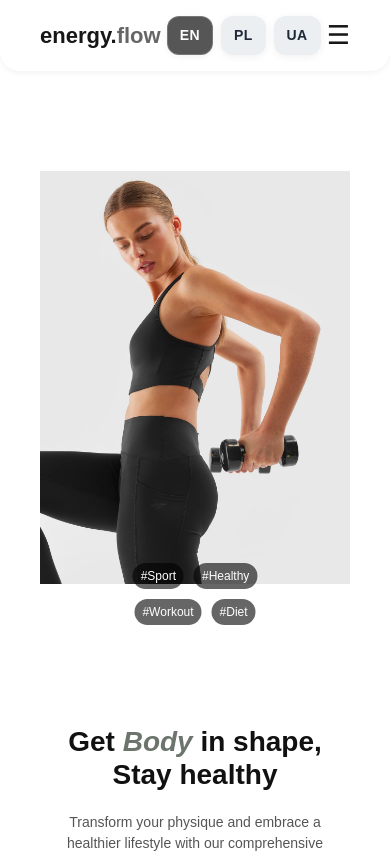
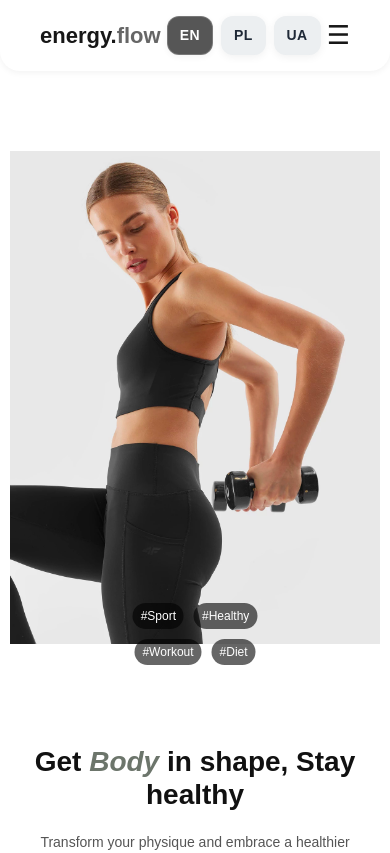
Before and after one commit to Ivan3750/energyflow, a Next.js app: page / in a window 390 px wide. Shown: the top 853 px of the page. Built offline with nearby package versions, Linux system fonts and the light colour scheme; no server answers.

Commit message:
container

```diff
--- a/app/components/Hero.module.css
+++ b/app/components/Hero.module.css
@@ -6,7 +6,7 @@
   min-height: 100vh;
   max-width: 1400px;
   border-radius: 50px;
-  margin: 40px;
+  margin: 40px 0;
 }
 
 .left {
--- a/app/components/InfoBlock.module.css
+++ b/app/components/InfoBlock.module.css
@@ -6,7 +6,6 @@
   max-width: 1400px;
   width: 100%;
   margin: 60px auto;
-  padding: 0 20px;
 }
 
 .left {
--- a/app/globals.css
+++ b/app/globals.css
@@ -2,6 +2,27 @@
 @import "tailwindcss";
 
 
+.container {
+  max-width: 1200px;
+  width: 90%;
+  margin: 0 auto;
+  padding: 0 20px;
+  box-sizing: border-box;
+}
+
+@media (max-width: 768px) {
+  .container {
+    width: 95%;
+    padding: 0 15px;
+  }
+}
+
+@media (max-width: 480px) {
+  .container {
+    width: 100%;
+    padding: 0 10px;
+  }
+}
 
 
 .fc {
@@ -89,6 +110,7 @@ button:hover{
   width: 100%;
   display: flex;
   justify-content: center;
+  margin: 30px 0;
 }
 
 .quote-card {
@@ -228,7 +250,6 @@ button:hover{
   }
   .quote-left {
     height: 300px;
-    width: 500px;
     border-radius: 30px;
     padding: 20px;
   }
@@ -372,7 +393,6 @@ img {
     height: auto;
   }
   .quote-left{
-    width: 550px;
     height: 200px;
   }
   .quote-right{
--- a/app/page.tsx
+++ b/app/page.tsx
@@ -9,13 +9,13 @@ import Exercises from "./components/Exercises";
 export default function Home() {
   return (
 
-      <main className="flex flex-col gap-[32px] row-start-2 items-center sm:items-start">
+    <main className="flex flex-col gap-[32px] row-start-2 items-center sm:items-start">
+      <div className="container">
         <Hero />
-        <div className="px-[48px] py-[55px] w-full">
         <QuoteCard />
-        </div>
         <Exercises />
         <InfoBlock />
-      </main>
+      </div>
+    </main>
   )
 }
```
